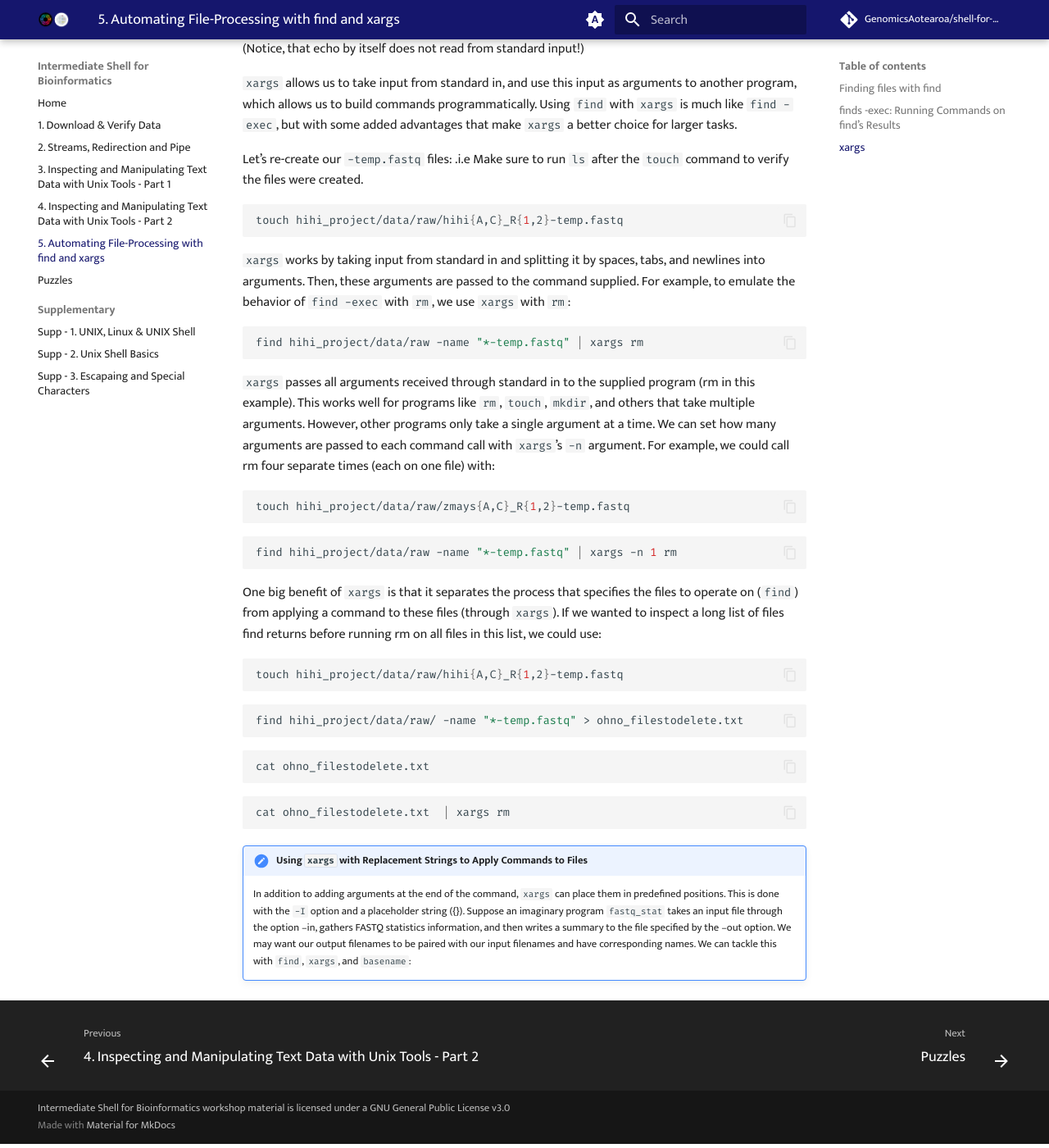
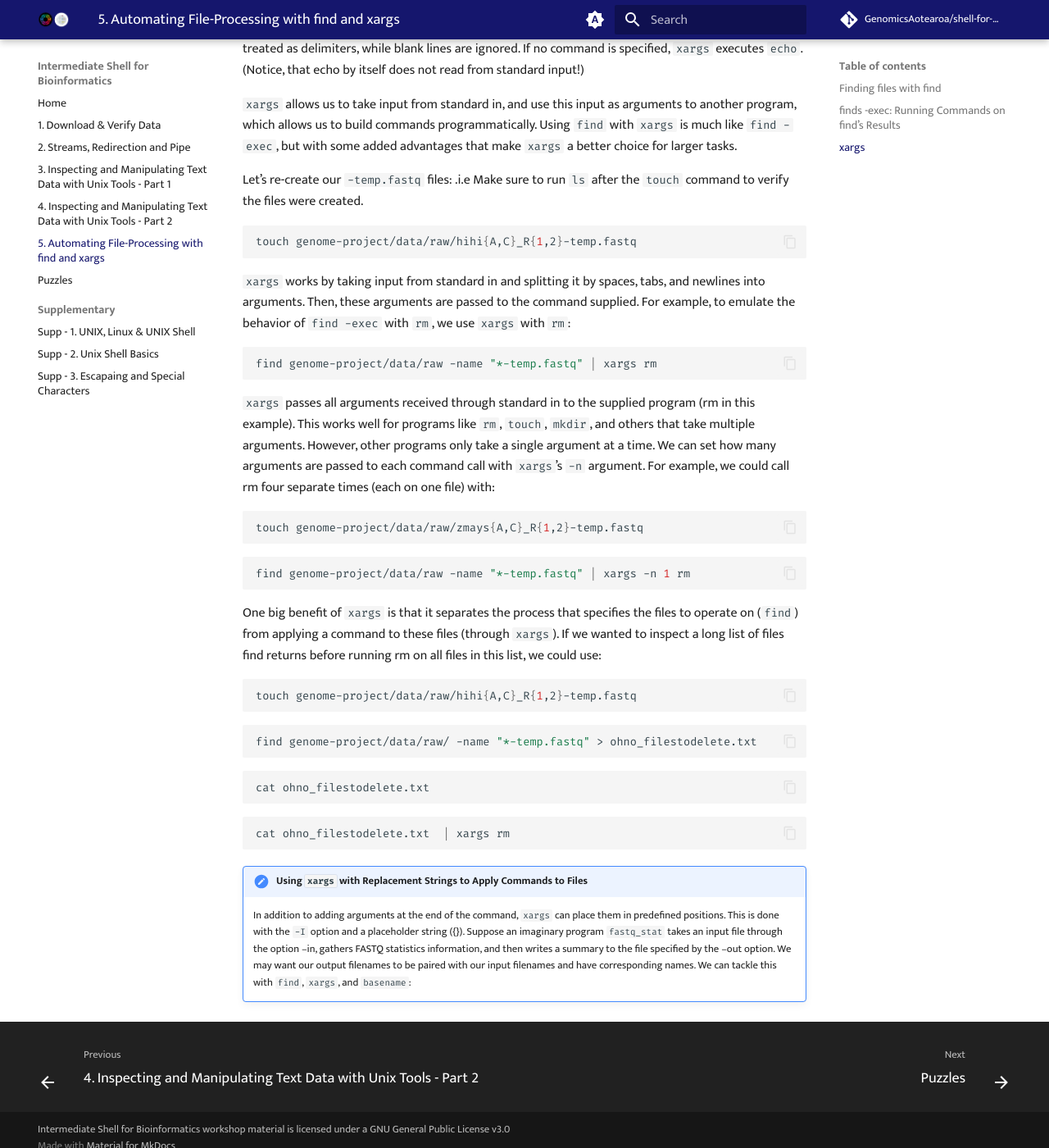
Before and after one commit to GenomicsAotearoa/shell-for-bioinformatics, an MkDocs documentation site: the page built from docs/6_automate_fileprocessing_find_xargs.md, in a window 1280 px wide and 1400 px high, scrolled down 2404 px. Shown: the whole window at 82% size. Built offline with MkDocs 1.6.1 and Material for MkDocs 9.7.7, drawn with Linux system fonts in a browser that asks for light colours; comment, search, counter and statistics services are not loaded; some of the changed text lies outside the part shown.

Commit message:
update hihi-project to genome-project

````diff
--- a/docs/6_automate_fileprocessing_find_xargs.md
+++ b/docs/6_automate_fileprocessing_find_xargs.md
@@ -62,65 +62,65 @@
     1. Create a small directory system as below in your current working directory
 
         ```bash
-        mkdir -p hihi_project/{data/raw,scripts,results}
+        mkdir -p genome-project/{data/raw,scripts,results}
         ```
 
         ```bash
-        touch hihi_project/data/raw/hihi{A,B,C}_R{1,2}.fastq
+        touch genome-project/data/raw/hihi{A,B,C}_R{1,2}.fastq
         ```
-    2.  Run `find hihi_project` and examine the output
+    2.  Run `find genome-project` and examine the output
 
         ??? success "Output"
 
             ```bash
-            hihi_project/
-            hihi_project/results
-            hihi_project/data
-            hihi_project/data/raw
-            hihi_project/data/raw/hihiB_R1.fastq
-            hihi_project/data/raw/hihiA_R1.fastq
-            hihi_project/data/raw/hihiA_R2.fastq
-            hihi_project/data/raw/hihiC_R1.fastq
-            hihi_project/data/raw/hihiB_R2.fastq
-            hihi_project/data/raw/hihiC_R2.fastq
-            hihi_project/scripts
+            genome-project/
+            genome-project/results
+            genome-project/data
+            genome-project/data/raw
+            genome-project/data/raw/hihiB_R1.fastq
+            genome-project/data/raw/hihiA_R1.fastq
+            genome-project/data/raw/hihiA_R2.fastq
+            genome-project/data/raw/hihiC_R1.fastq
+            genome-project/data/raw/hihiB_R2.fastq
+            genome-project/data/raw/hihiC_R2.fastq
+            genome-project/scripts
             ```
 
     3. Use find to print the names of all files matching the pattern “hihiB*fastq” (e.g., FASTQ files from sample “B”, both read pairs):
 
         ```bash
-        find hihi_project/data/raw/ -name "hihiB*fastq"
+        find genome-project/data/raw/ -name "hihiB*fastq"
         ```
     4. This gives similar results to `ls hihiB*fastq`, as we’d expect. The primary difference is that find reports results separated by new lines and, by default, `find` is recursive. Because we only want to return `fastq` files (and not directories with that matching name), we might want to limit our results using the `-type` option: There are numerous different types you can search for; the most commonly used are `f`for files, `d` for directories, and `l` for links.
 
         ```bash
-        find hihi_project/data/raw/ -name "hihiB*fastq" -type f
+        find genome-project/data/raw/ -name "hihiB*fastq" -type f
         ```
     5. By default, `find` connects different parts of an expression with logical **AND**. The find command in this case returns results where the name matches “hihiB*fastq” and is a file (type “f ”). `find` also allows explicitly connecting different parts of an expression with different operators.
     If we want to get the names of all `fastq` files from samples A or C, we’ll use the operator -or to chain expressions:
 
         ```bash
-        find hihi_project/data/raw/ -name "hihiA*fastq" -or -name "hihiC*fastq" -type f
+        find genome-project/data/raw/ -name "hihiA*fastq" -or -name "hihiC*fastq" -type f
         ```
     6. Another way to select these files is with negation: Some bash versions will accept `"!"` as the flag for this where others will require `-not`
 
         ```bash
-        find hihi_project/data/raw/ -type f -not -name "hihiB*fastq"
+        find genome-project/data/raw/ -type f -not -name "hihiB*fastq"
         ```
-    7. Suppose you were sharing this project folder with a colleague and a file named hihiB_R1-temp.fastq was created by them in *hihi_project/data/raw* but you want to ignore it in your file querying:
+    7. Suppose you were sharing this project folder with a colleague and a file named hihiB_R1-temp.fastq was created by them in *genome-project/data/raw* but you want to ignore it in your file querying:
 
         ```bash
-        find hihi_project/data/raw/ -type f -not -name "hihiB*fastq" -and -not -name "*-temp*"
+        find genome-project/data/raw/ -type f -not -name "hihiB*fastq" -and -not -name "*-temp*"
         ```
 
 ### `find`s `-exec`: Running Commands on find’s Results
 
 Find’s real strength in bioinformatics is that it allows you to run commands on every file that is returned by find, using -`exec` option.
 
-Continuing from our last example, suppose that a collaborator created numerous temporary files. Let’s emulate this (in the *hihi_project/data/raw/*): (then `ls` ensure the `-temp.fastq` files were created)
+Continuing from our last example, suppose that a collaborator created numerous temporary files. Let’s emulate this (in the *genome-project/data/raw/*): (then `ls` ensure the `-temp.fastq` files were created)
 
 ```bash
-touch hihi_project/data/raw/hihi{A,C}_R{1,2}-temp.fastq
+touch genome-project/data/raw/hihi{A,C}_R{1,2}-temp.fastq
 ```
 
 Although we can delete these files with `rm *-temp.fastq`, using `rm` with a wildcard in a directory filled with important data files is too risky. Using `find`’s `-exec` is a much safer way to delete these files.
@@ -128,7 +128,7 @@
 For example, let’s use `find -exec` and `rm` to delete these temporary files:
 
 ```bash
-find hihi_project/data/raw/ -name "*-temp.fastq" -exec rm {} \;
+find genome-project/data/raw/ -name "*-temp.fastq" -exec rm {} \;
 ```
 Notice the (required!) semicolumn and curly brackets at the end of the command! . In one line, we’re able to pragmatically identify and execute a command on files that match a certain pattern. With `find` and `-exec`, a daunting task like processing a directory of 100,000 text files with a program is simple.
 
@@ -143,30 +143,30 @@
 Let’s re-create our `-temp.fastq` files: .i.e Make sure to run `ls` after the `touch` command to verify the files were created.
 
 ```bash
-touch hihi_project/data/raw/hihi{A,C}_R{1,2}-temp.fastq
+touch genome-project/data/raw/hihi{A,C}_R{1,2}-temp.fastq
 ```
 
 `xargs` works by taking input from standard in and splitting it by spaces, tabs, and newlines into arguments. Then, these arguments are passed to the command supplied. For example, to emulate the behavior of `find -exec` with `rm`, we use `xargs` with `rm`:
 
 ```bash
-find hihi_project/data/raw -name "*-temp.fastq" | xargs rm
+find genome-project/data/raw -name "*-temp.fastq" | xargs rm
 ```
 `xargs` passes all arguments received through standard in to the supplied program (rm in this example). This works well for programs like `rm`, `touch`, `mkdir`, and others that take multiple arguments. However, other programs only take a single argument at a time. We can set how many arguments are passed to each command call with `xargs`’s `-n` argument. For example, we could call rm four separate times (each on one file) with:
 
 ```bash
-touch hihi_project/data/raw/zmays{A,C}_R{1,2}-temp.fastq
+touch genome-project/data/raw/zmays{A,C}_R{1,2}-temp.fastq
 ```
 ```bash
-find hihi_project/data/raw -name "*-temp.fastq" | xargs -n 1 rm
+find genome-project/data/raw -name "*-temp.fastq" | xargs -n 1 rm
 ```
 
 One big benefit of `xargs` is that it separates the process that specifies the files to operate on (`find`) from applying a command to these files (through `xargs`). If we wanted to inspect a long list of files find returns before running rm on all files in this list, we could use:
 
 ```bash
-touch hihi_project/data/raw/hihi{A,C}_R{1,2}-temp.fastq
+touch genome-project/data/raw/hihi{A,C}_R{1,2}-temp.fastq
 ```
 ```bash
-find hihi_project/data/raw/ -name "*-temp.fastq" > ohno_filestodelete.txt
+find genome-project/data/raw/ -name "*-temp.fastq" > ohno_filestodelete.txt
 ```
 ```bash
 cat ohno_filestodelete.txt
````
Also changed, not shown: public/6_automate_fileprocessing_find_xargs/index.html (+29 -29 lines), site/6_automate_fileprocessing_find_xargs/index.html, site/search/search_index.json, 1 other file.
